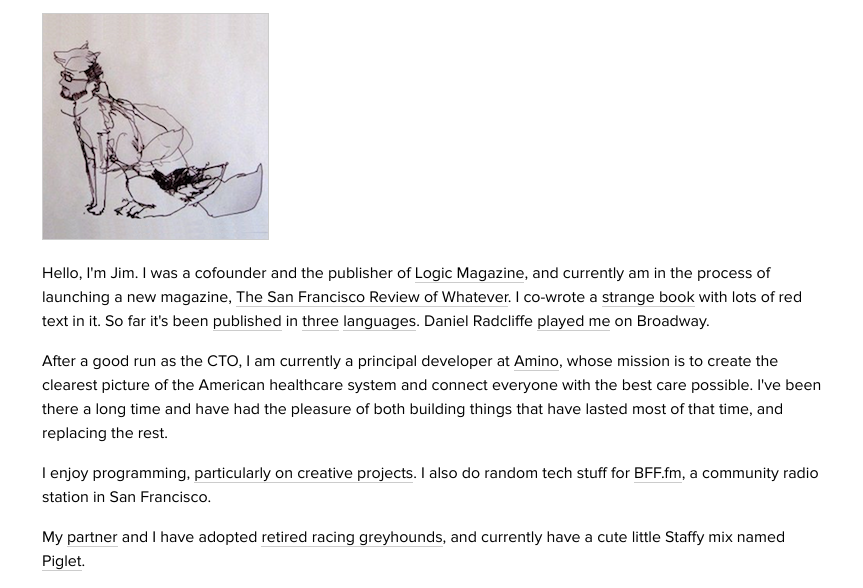
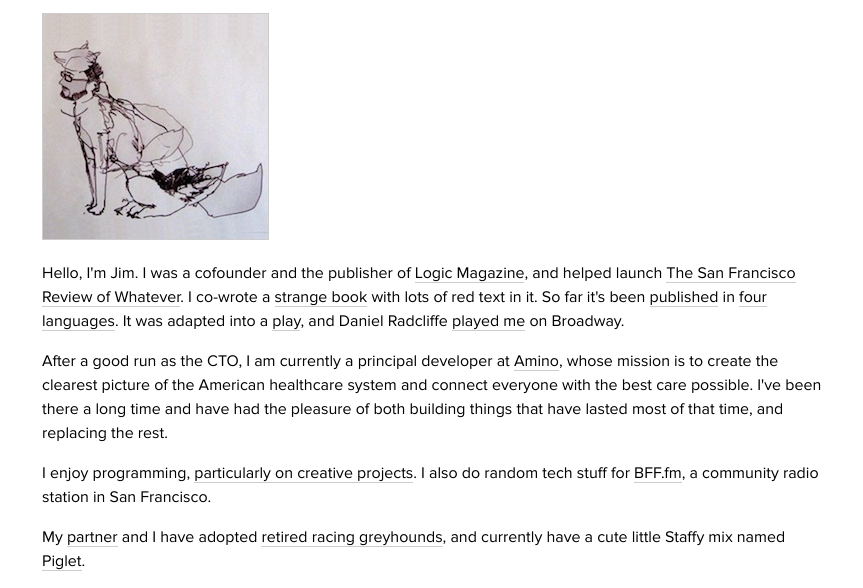
Before and after one commit to jimfingal/jimfingal.github.io, a plain HTML site: page docs/index.html in a window 1280 px wide. Shown: the part 207-795 px from the top of the page, without its empty margins (208-1071 px from the left). Drawn offline with Linux system fonts and the light colour scheme.

Commit message:
Update index.html
Four now with Korean translation. Link to play script.

```diff
--- a/docs/index.html
+++ b/docs/index.html
@@ -19,7 +19,7 @@
     <h1>About Me</h1>
     <div class="section">
         <img src="img/fox.png"/>
-        <p>Hello, I'm Jim. I was a cofounder and the publisher of <a href="https://logicmag.io">Logic Magazine</a>, and currently am in the process of launching a new magazine, <a href="https://sfreview.org/">The San Francisco Review of Whatever</a>. I co-wrote a <a href="#lifespan">strange book</a> with lots of red text in it. So far it's been <a href="http://books.wwnorton.com/books/The-Lifespan-of-a-Fact/">published</a> in <a href="http://www.hanser-literaturverlage.de/buch/das-kurze-leben-der-fakten/978-3-446-24138-1/">three</a> <a href="http://www.vies-paralleles.org/portfolio/que_faire_de_ce_corps_qui_tombe/">languages</a>. Daniel Radcliffe <a href="https://www.nytimes.com/2018/09/20/theater/lifespan-of-a-fact-daniel-radcliffe-broadway.html">played me</a> on Broadway.</p>
+        <p>Hello, I'm Jim. I was a cofounder and the publisher of <a href="https://logicmag.io">Logic Magazine</a>, and helped launch <a href="https://sfreview.org/">The San Francisco Review of Whatever</a>. I co-wrote a <a href="#lifespan">strange book</a> with lots of red text in it. So far it's been <a href="http://books.wwnorton.com/books/The-Lifespan-of-a-Fact/">published</a> in <a href="http://www.hanser-literaturverlage.de/buch/das-kurze-leben-der-fakten/978-3-446-24138-1/">four</a> <a href="http://www.vies-paralleles.org/portfolio/que_faire_de_ce_corps_qui_tombe/">languages</a>. It was adapted into a <a href="https://www.dramatists.com/cgi-bin/db/single.asp?key=5959">play</a>, and Daniel Radcliffe <a href="https://www.nytimes.com/2018/09/20/theater/lifespan-of-a-fact-daniel-radcliffe-broadway.html">played me</a> on Broadway.</p>
         <p>After a good run as the CTO, I am currently a principal developer at <a href="https://amino.com/">Amino</a>, whose mission is to create the clearest picture of the American healthcare system and connect everyone with the best care possible. I've been there a long time and have had the pleasure of both building things that have lasted most of that time, and replacing the rest.</p>
         <p>I enjoy programming, <a href="#projects">particularly on creative projects</a>. I also do random tech stuff for <a href="https://bff.fm/">BFF.fm</a>, a community radio station in San Francisco.</p>
         <p>My <a href="https://christa.town">partner</a> and I have adopted <a href="img/doggies.jpg">retired racing greyhounds</a>, and currently have a cute little Staffy mix named <a href="img/piglet.jpg">Piglet</a>.</p>
```
